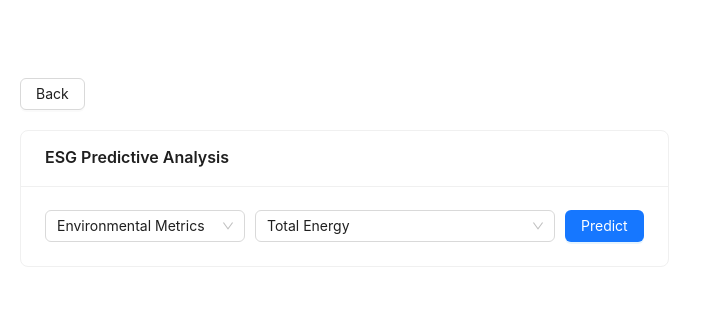
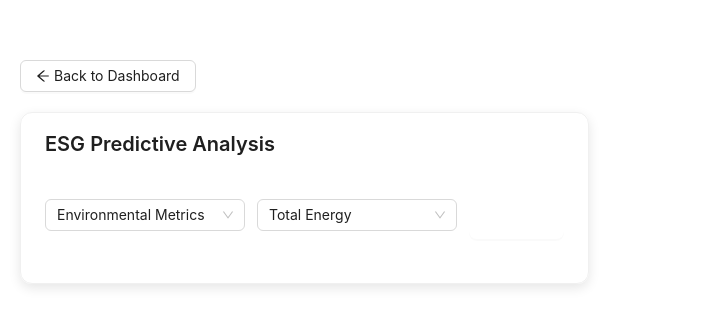
Before and after one commit to vinay10110/starcrew, a React (Vite) app: page /predictive-analysis in a window 1280 px wide. Shown: the part 228-554 px from the top of the page, without its empty margins (0-712 px from the left). Built offline with nearby package versions, Linux system fonts and the light colour scheme; what @radix-ui/themes would draw is missing.

Commit message:
fixed the back to dashboard button in predictive analysis page

```diff
--- a/src/pages/Dashboard.jsx
+++ b/src/pages/Dashboard.jsx
@@ -63,7 +63,7 @@ const Dashboard = () => {
     }
   }
 
-  // If no data is present, redirect to home
+
   if (!data) {
     return <Navigate to="/" replace />
   }
@@ -398,6 +398,13 @@ const Dashboard = () => {
     }
   };
 
+  const handlePredictiveAnalysisClick = () => {
+    navigate('/predictive-analysis', {
+      state: { data: esgData }, // Pass the current data
+      replace: false // Don't replace the history entry
+    });
+  };
+
   return (
     <Theme appearance={isDarkMode ? "dark" : "light"}>
       <Box className="dashboard">
@@ -435,7 +442,7 @@ const Dashboard = () => {
               </Button>
               <Button
                 type="primary"
-                onClick={() => navigate('/predictive-analysis')}
+                onClick={handlePredictiveAnalysisClick}
                 style={{ display: 'flex', alignItems: 'center' }}
               >
                 <BarChartIcon />
--- a/src/pages/PredictiveAnalysis.jsx
+++ b/src/pages/PredictiveAnalysis.jsx
@@ -1,10 +1,118 @@
-import { useEffect, useState } from 'react';
+/* eslint-disable no-unused-vars */
+import { useState, useEffect } from 'react';
 import * as tf from '@tensorflow/tfjs';
 import { Card, Button, Select, Spin, Alert } from 'antd';
 import useESGStore from '../store/useESGStore';
-import { useNavigate } from 'react-router-dom';
+import { useNavigate, useLocation } from 'react-router-dom';
 import Highcharts from 'highcharts';
 import HighchartsReact from 'highcharts-react-official';
+import { ArrowLeftOutlined } from '@ant-design/icons';
+import styled from '@emotion/styled';
+
+const PageContainer = styled.div`
+  padding: 20px;
+  max-width: 1200px;
+  margin: 0 auto;
+
+  @media (max-width: 768px) {
+    padding: 16px;
+  }
+`;
+
+const StyledCard = styled(Card)`
+  box-shadow: 0 4px 12px rgba(0, 0, 0, 0.1);
+  border-radius: 12px;
+  background: var(--gray-1);
+
+  .ant-card-head {
+    padding: 16px 24px;
+    border-bottom: 1px solid var(--gray-5);
+
+    .ant-card-head-title {
+      font-size: 1.25rem;
+      font-weight: 600;
+      color: var(--gray-12);
+    }
+  }
+
+  @media (max-width: 768px) {
+    .ant-card-head-title {
+      font-size: 1.1rem;
+    }
+  }
+`;
+
+const BackButton = styled(Button)`
+  margin-bottom: 20px;
+  display: flex;
+  align-items: center;
+  gap: 4px;
+  transition: all 0.3s ease;
+
+  &:hover {
+    transform: translateX(-4px);
+  }
+`;
+
+const ControlsContainer = styled.div`
+  display: flex;
+  gap: 12px;
+  margin-bottom: 20px;
+
+  @media (max-width: 768px) {
+    flex-direction: column;
+  }
+`;
+
+const StyledSelect = styled(Select)`
+  min-width: 200px;
+
+  @media (max-width: 768px) {
+    width: 100%;
+  }
+`;
+
+const PredictButton = styled(Button)`
+  background: linear-gradient(to right, var(--accent-9), var(--accent-10));
+  border: none;
+  height: 40px;
+  padding: 0 24px;
+  border-radius: 8px;
+  color: white;
+  font-weight: 500;
+  transition: all 0.3s ease;
+
+  &:hover {
+    transform: translateY(-2px);
+    box-shadow: 0 4px 12px rgba(0, 0, 0, 0.15);
+  }
+
+  &:active {
+    transform: translateY(0);
+  }
+
+  @media (max-width: 768px) {
+    width: 100%;
+  }
+`;
+
+const ChartContainer = styled.div`
+  margin-top: 24px;
+  border-radius: 12px;
+  overflow: hidden;
+  background: var(--gray-2);
+  padding: 16px;
+
+  @media (max-width: 768px) {
+    padding: 12px;
+  }
+`;
+
+const LoadingContainer = styled.div`
+  display: flex;
+  justify-content: center;
+  margin: 40px 0;
+`;
 
 const PredictiveAnalysis = () => {
     const [loading, setLoading] = useState(false);
@@ -13,7 +121,19 @@ const PredictiveAnalysis = () => {
     const [selectedMetric, setSelectedMetric] = useState('environmental');
     const [selectedSubMetric, setSelectedSubMetric] = useState('energy.total');
     const esgData = useESGStore((state) => state.esgData);
+    const setESGData = useESGStore((state) => state.setESGData);
+    const user = useESGStore((state) => state.user);
     const navigate = useNavigate();
+    const location = useLocation();
+
+    useEffect(() => {
+        if (location.state?.data) {
+            setESGData(location.state.data);
+        }
+        else if (!esgData) {
+            navigate('/', { replace: true });
+        }
+    }, [location.state, esgData, setESGData, navigate]);
 
     const getMetricOptions = () => [
         {
@@ -110,29 +230,129 @@ const PredictiveAnalysis = () => {
         if (!predictions) return {};
 
         return {
-            title: { text: 'ESG Predictive Analysis' },
-            xAxis: { categories: [...predictions.historical.map(d => d.year), ...predictions.predicted.map(d => d.year)] },
-            yAxis: { title: { text: 'Value' } },
+            chart: {
+                type: 'line',
+                style: {
+                    fontFamily: 'inherit'
+                },
+                backgroundColor: 'transparent'
+            },
+            title: {
+                text: 'ESG Predictive Analysis',
+                style: {
+                    fontSize: '16px',
+                    fontWeight: '600'
+                }
+            },
+            xAxis: {
+                categories: [...predictions.historical.map(d => d.year), ...predictions.predicted.map(d => d.year)],
+                labels: {
+                    style: {
+                        color: 'var(--gray-11)'
+                    }
+                }
+            },
+            yAxis: {
+                title: {
+                    text: 'Value',
+                    style: {
+                        color: 'var(--gray-11)'
+                    }
+                },
+                gridLineColor: 'var(--gray-4)'
+            },
             series: [
-                { name: 'Historical', data: predictions.historical.map(d => d.value), color: 'blue' },
-                { name: 'Prediction', data: [...Array(predictions.historical.length).fill(null), ...predictions.predicted.map(d => d.value)], color: 'red', dashStyle: 'dash' }
-            ]
+                {
+                    name: 'Historical',
+                    data: predictions.historical.map(d => d.value),
+                    color: 'var(--accent-9)',
+                    marker: {
+                        symbol: 'circle'
+                    }
+                },
+                {
+                    name: 'Prediction',
+                    data: [...Array(predictions.historical.length).fill(null), ...predictions.predicted.map(d => d.value)],
+                    color: 'var(--accent-11)',
+                    dashStyle: 'dash',
+                    marker: {
+                        symbol: 'diamond'
+                    }
+                }
+            ],
+            responsive: {
+                rules: [{
+                    condition: {
+                        maxWidth: 500
+                    },
+                    chartOptions: {
+                        legend: {
+                            align: 'center',
+                            verticalAlign: 'bottom',
+                            layout: 'horizontal'
+                        }
+                    }
+                }]
+            }
         };
     };
 
+    const handleBack = () => {
+        navigate('/dashboard', {
+            state: { data: esgData },
+            replace: true
+        });
+    };
+
     return (
-        <div style={{ padding: '20px' }}>
-            <Button onClick={() => navigate('/dashboard')} style={{ marginBottom: '20px' }}>Back</Button>
-            <Card title='ESG Predictive Analysis'>
-                <Select style={{ width: 200 }} value={selectedMetric} onChange={value => setSelectedMetric(value)} options={getMetricOptions()} />
-                <Select style={{ width: 300, marginLeft: '10px' }} value={selectedSubMetric} onChange={value => setSelectedSubMetric(value)}
-                    options={getMetricOptions().find(m => m.value === selectedMetric).subMetrics} />
-                <Button type='primary' onClick={makePrediction} loading={loading} style={{ marginLeft: '10px' }}>Predict</Button>
-                {loading && <Spin style={{ marginTop: 20 }} />}
-                {error && <Alert message='Error' description={error} type='error' style={{ marginTop: 20 }} showIcon />}
-                {predictions && <HighchartsReact highcharts={Highcharts} options={getChartOptions()} />}
-            </Card>
-        </div>
+        <PageContainer>
+            <BackButton onClick={handleBack}>
+                <ArrowLeftOutlined /> Back to Dashboard
+            </BackButton>
+
+            <StyledCard title='ESG Predictive Analysis'>
+                <ControlsContainer>
+                    <StyledSelect
+                        value={selectedMetric}
+                        onChange={value => setSelectedMetric(value)}
+                        options={getMetricOptions()}
+                    />
+                    <StyledSelect
+                        value={selectedSubMetric}
+                        onChange={value => setSelectedSubMetric(value)}
+                        options={getMetricOptions().find(m => m.value === selectedMetric).subMetrics}
+                    />
+                    <PredictButton onClick={makePrediction} loading={loading}>
+                        Predict
+                    </PredictButton>
+                </ControlsContainer>
+
+                {loading && (
+                    <LoadingContainer>
+                        <Spin size="large" />
+                    </LoadingContainer>
+                )}
+
+                {error && (
+                    <Alert
+                        message="Error"
+                        description={error}
+                        type="error"
+                        showIcon
+                        style={{ marginTop: 20 }}
+                    />
+                )}
+
+                {predictions && (
+                    <ChartContainer>
+                        <HighchartsReact
+                            highcharts={Highcharts}
+                            options={getChartOptions()}
+                        />
+                    </ChartContainer>
+                )}
+            </StyledCard>
+        </PageContainer>
     );
 };
 
```
Also changed, not shown: src/pages/Landing.jsx (+91 -19 lines).
